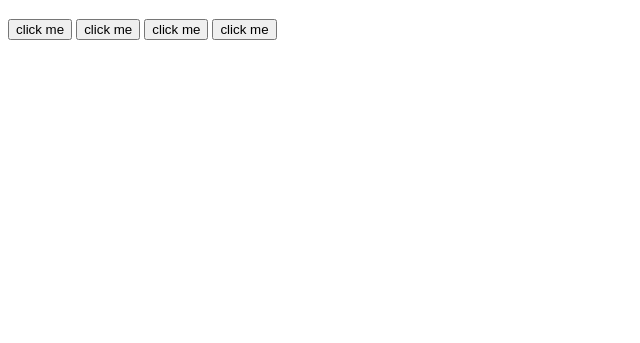
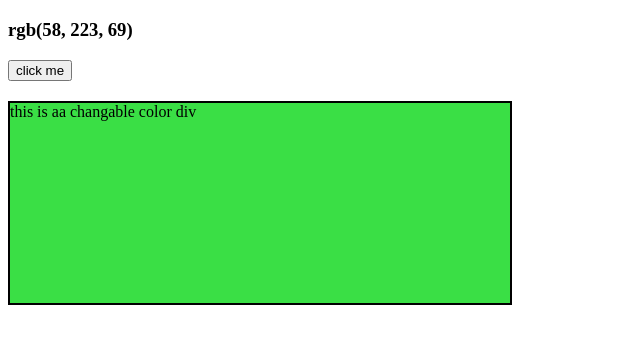
Before and after one commit to Rishishinde08/js-practice, a plain HTML site: page day 5 JS DOM/index.html in a window 1280 px wide. Both pictures are taken after a click on the button "click me". Shown: the part 61-404 px from the top of the page, without its empty margins (0-640 px from the left). Drawn offline with Linux system fonts and the light colour scheme.

Commit message:
event-JS_DOM

```diff
--- a/day 5 JS DOM/app.js
+++ b/day 5 JS DOM/app.js
@@ -1,27 +1,61 @@
 
 
 // let btn = document.querySelector("button");
-let btnss =  document.querySelectorAll("button");
+// let btnss =  document.querySelectorAll("button");
 
-console.dir(btnss);
+// console.dir(btnss);
 
 
-for(btns of btnss){
+// for(btns of btnss){
 
-    // btns.onclick = saySomthing;
-    // btns.onclick = sayNothing;
+//     // btns.onclick = saySomthing;
+//     // btns.onclick = sayNothing;
 
 
-    btns.addEventListener("click", sayNothing);
-    btns.addEventListener("click", saySomthing);
-}
+//     // btns.addEventListener("click", sayNothing);
+//     // btns.addEventListener("click", saySomthing);
 
 
-function sayNothing (){
-    console.log("clicked by rishi");
-}
+
+// }
 
 
-function saySomthing (){
-    console.log("button was clicked!!!");
-};
+// function sayNothing (){
+//     console.log("clicked by rishi");
+// }
+
+
+// function saySomthing (){
+//     console.log("button was clicked!!!");
+// };
+
+
+
+let btn = document.querySelector("button");
+
+
+btn.addEventListener("click" , function (){
+
+    let h3 = document.querySelector("h3");
+    let randomColor = getRandomColor(); //value assign
+    h3.innerText = randomColor; // value apply
+
+
+    let div = document.querySelector("div");
+
+    div.style.backgroundColor = randomColor;
+
+    console.log("color updated");
+
+
+}
+);
+
+function getRandomColor () {
+    let red = Math.floor(Math.random()*255);
+    let green = Math.floor(Math.random()*255);
+    let blue = Math.floor(Math.random()*255);
+
+    let color = `rgb(${red}, ${green}, ${blue})`;
+    return color;
+}
--- a/day 5 JS DOM/index.html
+++ b/day 5 JS DOM/index.html
@@ -5,16 +5,22 @@
     <meta name="viewport" content="width=device-width, initial-scale=1.0">
     <title>Day 5 of JS</title>
 
-
+    <link rel="stylesheet" href="style.css">
 </head>
 <body>
     <h1>Day 5th of JS (DOM) </h1>
 
+
+    <h3>hey this is a color</h3>
 <button>click me </button>
-<button>click me </button>
-<button>click me </button>
-<button>click me </button>
+<!-- <button>click me </button> -->
+<!-- <button>click me </button> -->
+<!-- <button>click me </button> -->
 
+
+<div>
+    this is aa changable color div
+</div>
     <script src="app.js"></script>
 </body>
 </html>
--- /dev/null
+++ b/day 5 JS DOM/style.css
@@ -0,0 +1,8 @@
+
+
+div{
+    width: 500px;
+    height: 200px;
+    border: 2px solid black;
+    margin-top: 20px;
+}
```
